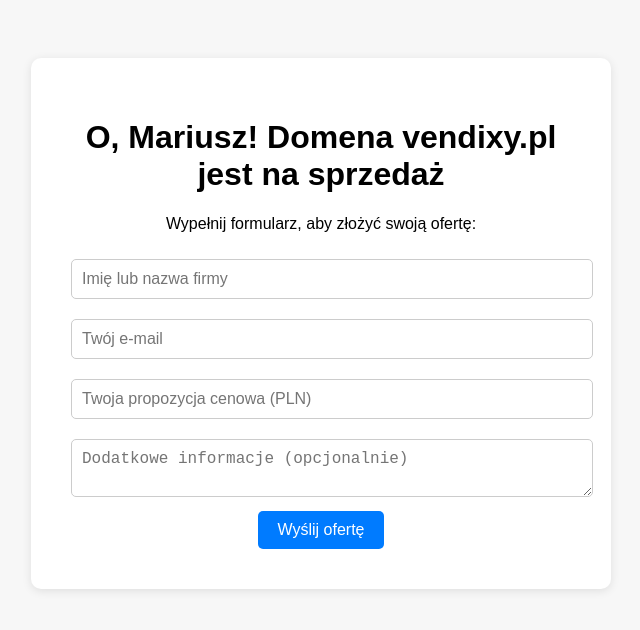
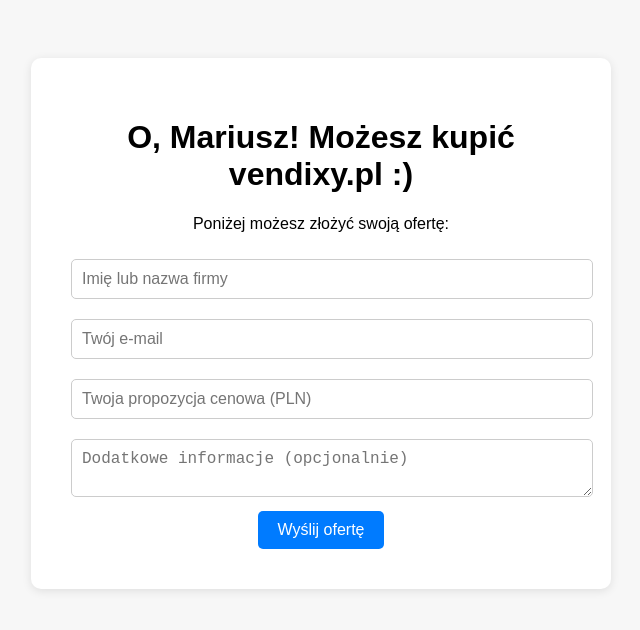
Before and after one commit to misiadziej/vendixy, a plain HTML site: page index.html in a window 1280 px wide. Shown: the whole page, without its empty margins (319-959 px from the left). Drawn offline with Linux system fonts and the light colour scheme.

Commit message:
Update index.html

```diff
--- a/index.html
+++ b/index.html
@@ -42,8 +42,8 @@
 </head>
 <body>
     <div class="box">
-        <h1>O, Mariusz! Domena <strong>vendixy.pl</strong> jest na sprzedaż</h1>
-        <p>Wypełnij formularz, aby złożyć swoją ofertę:</p>
+        <h1>O, Mariusz! Możesz kupić <strong>vendixy.pl</strong> :)</h1>
+        <p>Poniżej możesz złożyć swoją ofertę:</p>
         <form action="https://formspree.io/f/mkgrgnra" method="POST">
             <input type="text" name="name" placeholder="Imię lub nazwa firmy" required>
             <input type="email" name="email" placeholder="Twój e-mail" required>
```
